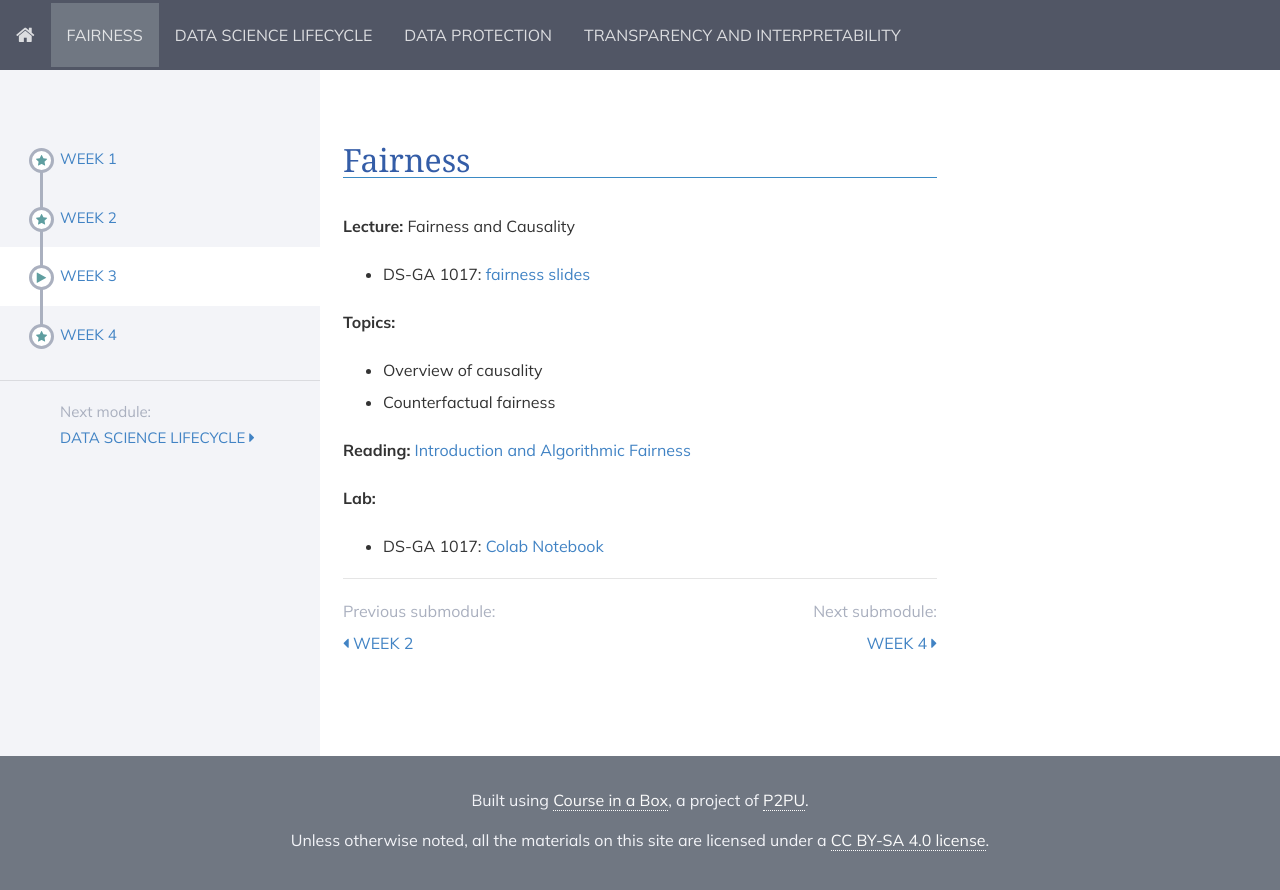
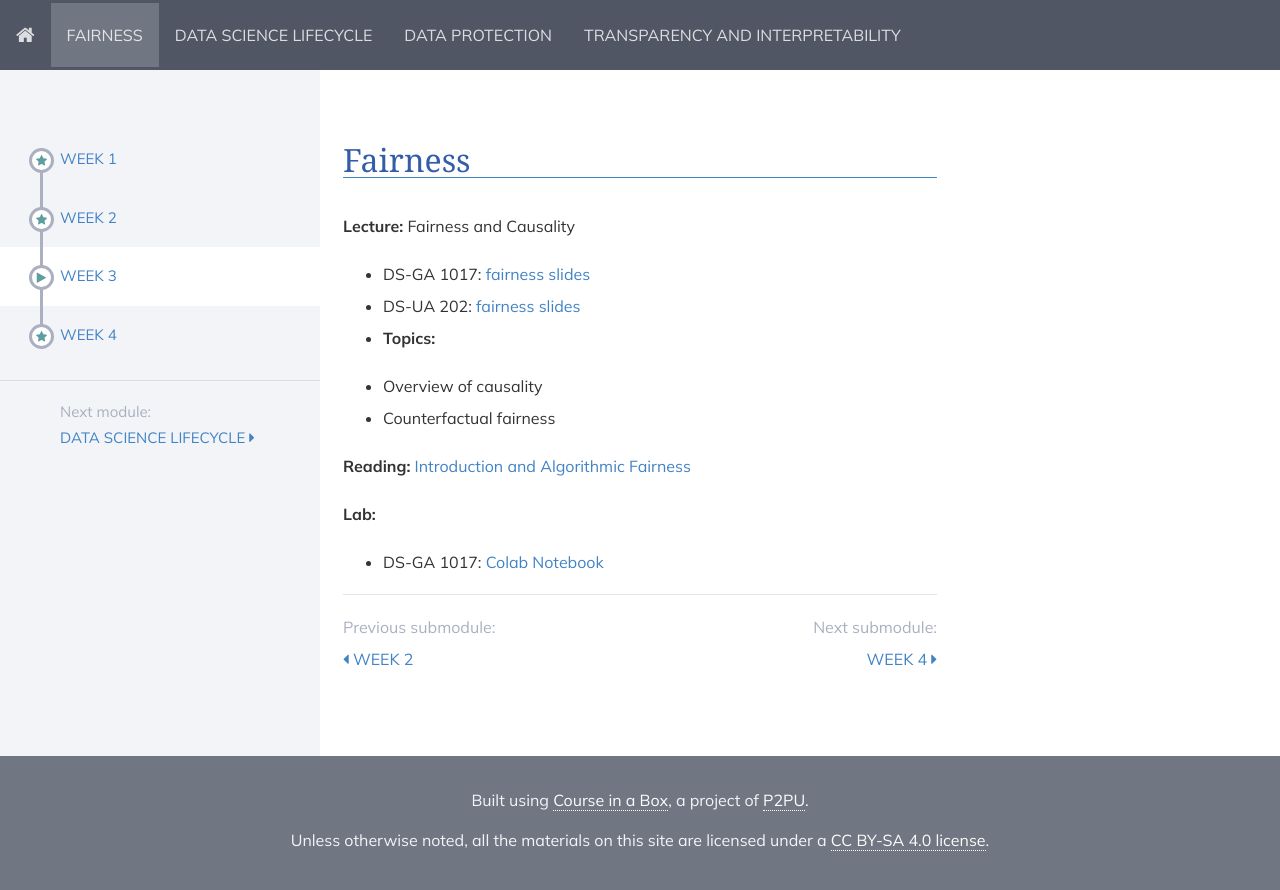
Before and after one commit to DataResponsibly/rds24, a Jekyll site: the page built from modules/fairness/_posts/2000-01-03-week3.md, in a window 1280 px wide. Shown: the top 890 px of the page. Built offline with Jekyll 4.4.1, drawn with Linux system fonts in a browser that asks for light colours; nearby versions of some CDN libraries.

Commit message:
added 202 link

```diff
--- a/modules/fairness/_posts/2000-01-03-week3.md
+++ b/modules/fairness/_posts/2000-01-03-week3.md
@@ -8,7 +8,8 @@ title: Week 3
 
 <!-- * DS-UA 202: [causality slides](../../../assets/3_causality_202.pdf) -->
 * DS-GA 1017: [fairness slides](../../../assets/2_3_Fairness_1017.pdf) <!-- /  [causality slides](../../../assets/3_causality_202.pdf) -->
-
+* DS-UA 202: [fairness slides](../../../assets/3_causality_202.pdf)
+*
 **Topics:**
 
 * Overview of causality
```
